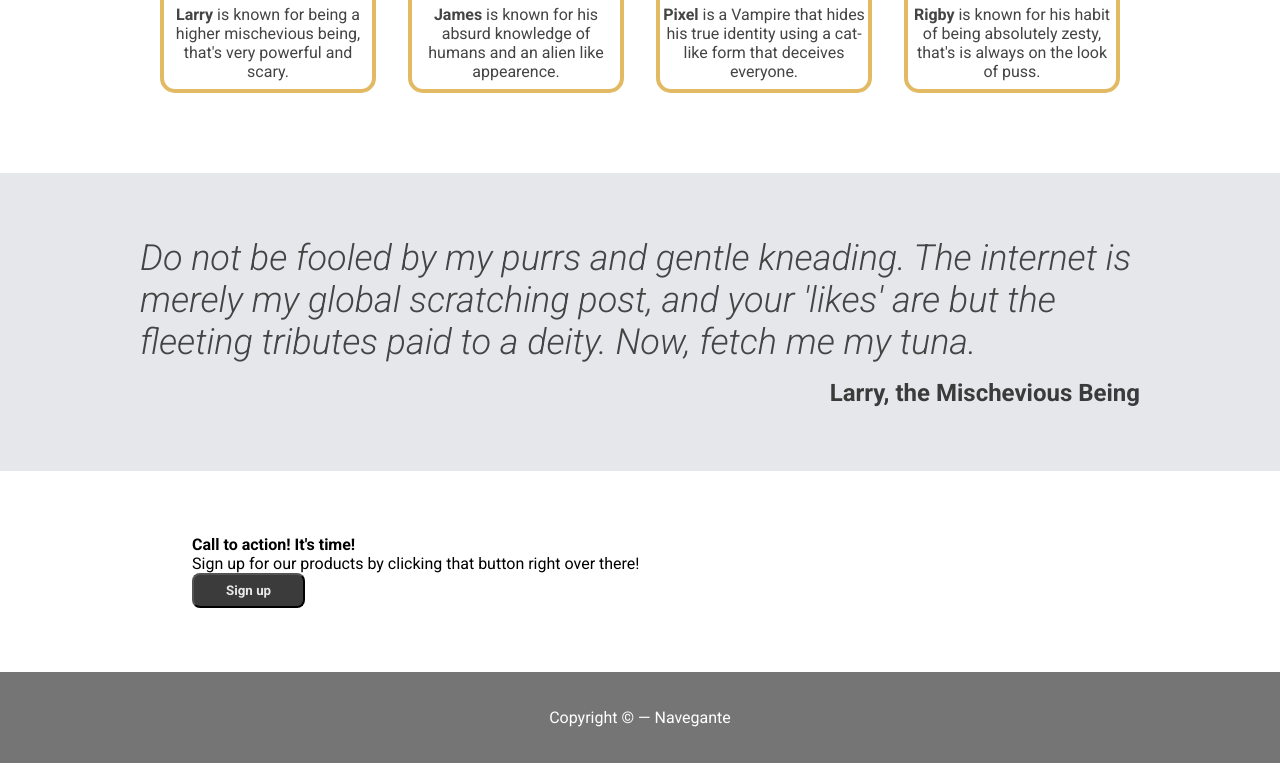
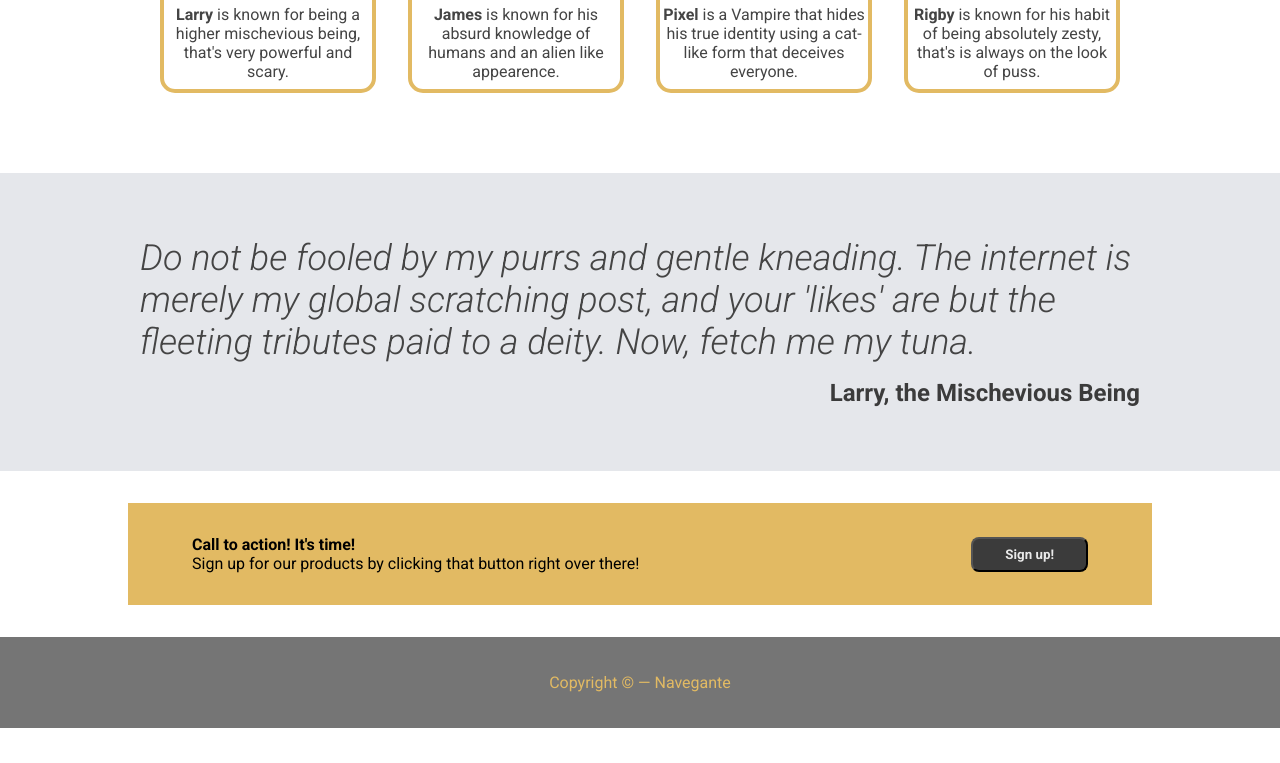
Before and after one commit to naveganth/odin-landing-page, a plain HTML site: page index.html in a window 1280 px wide. Shown: the part 892-1655 px from the top of the page. After the commit the page ends 1620 px from the top, so only its background shows below. Drawn offline with Linux system fonts and the light colour scheme.

Commit message:
test colors

```diff
--- a/index.html
+++ b/index.html
@@ -76,13 +76,16 @@
 
     <!-- Call to Action section -->
     <div class='modal'>
-        <div class='modal container'>
-            <h4>Call to action! It's time!</h4>
-            <p>Sign up for our products by clicking that button right over there!</p>
-            <button>Sign up</button>
+        <div class='modal-container modal container'>
+            <div class='one'>
+                <h4>Call to action! It's time!</h4>
+                <p>Sign up for our products by clicking that button right over there!</p>
+            </div>
+            <div class='two'>
+                <button>Sign up!</button>
+            </div>
         </div>
     </div>
-
     <!-- Footer section-->
 
     <footer>
--- a/styles.css
+++ b/styles.css
@@ -200,6 +200,6 @@ footer {
   margin-top: auto;
   background-color: var(--main);
   text-align: center;
-  color: var(--accent);
+  color: var(--secondary);
   padding: 36px;
 }
```
